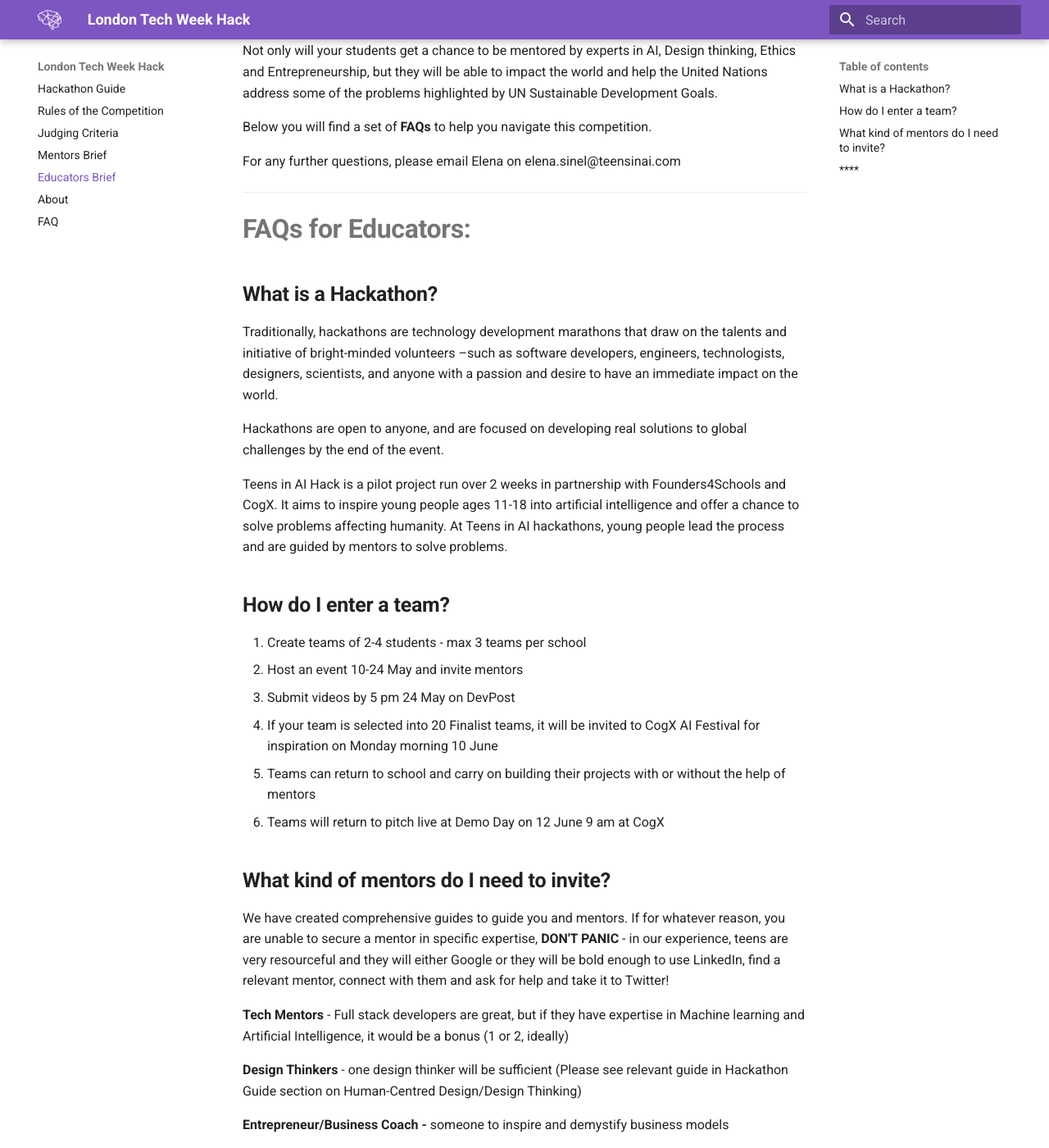
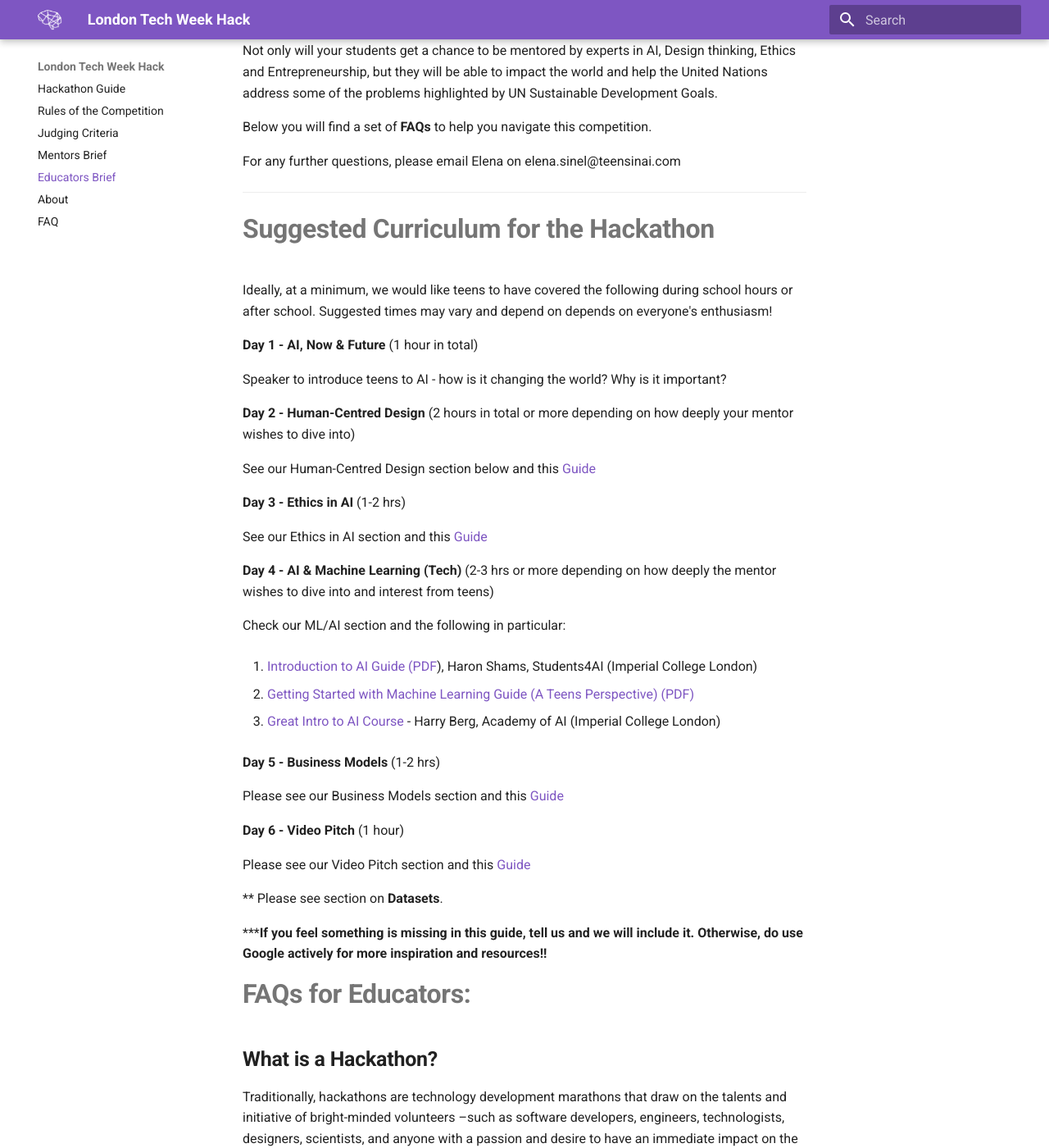
Before and after one commit to elenasinel/tech-week, an MkDocs documentation site: the page built from docs/educators.md, in a window 1280 px wide and 1400 px high, scrolled down 215 px. Shown: the whole window at 82% size. Built offline with MkDocs 1.6.1 and Material for MkDocs 9.7.7, drawn with Linux system fonts in a browser that asks for light colours.

Commit message:
Update Documentation “educators”

```diff
--- a/docs/educators.md
+++ b/docs/educators.md
@@ -14,6 +14,44 @@
 For any further questions, please email Elena on elena.sinel@teensinai.com
 
 - - -
+
+# **Suggested Curriculum for the Hackathon**
+
+Ideally, at a minimum, we would like teens to have covered the following during school hours or after school. Suggested times may vary and depend on depends on everyone's enthusiasm!
+
+**Day 1 -  AI, Now & Future** (1 hour in total)
+
+Speaker to introduce teens to AI - how is it changing the world? Why is it important?
+
+**Day 2 - Human-Centred Design** (2 hours in total or more depending on how deeply your mentor wishes to dive into)
+
+See our Human-Centred Design section below and this [Guide](https://drive.google.com/file/d/1zpjIXhG5X6DtwytUJwC8UqgG-SibMXEU/view)
+
+**Day 3 - Ethics in AI** (1-2 hrs)
+
+See our Ethics in AI section and this [Guide](https://teensinai.com/wp-content/uploads/2019/05/Ethics-in-AI-Guide-London-Tech-Week-Hack.pdf)
+
+**Day 4 - AI & Machine Learning (Tech)** (2-3 hrs or more depending on how deeply the mentor wishes to dive into and interest from teens)
+
+Check our ML/AI section and the following in particular:
+
+1. [Introduction to AI Guide (PDF](https://drive.google.com/open?id=1sHcZzhHqwhZ86arIqWhmbvUTqb5vT5tc)), Haron Shams, Students4AI (Imperial College London)
+
+2. [Getting Started with Machine Learning Guide (A Teens Perspective)  (PDF)](https://drive.google.com/open?id=1JhmVrrI5JhPylJVna4NFU7UWyDhTRNnv)
+
+3. [Great Intro to AI Course](https://github.com/life-efficient/Academy-of-AI) - Harry Berg, Academy of AI (Imperial College London)
+
+**Day 5 - Business Models** (1-2 hrs)
+
+Please see our Business Models section and this [Guide](https://drive.google.com/file/d/1SLCSURVGCoKk2ahvA3aWga-l0J3XuiRo/view)
+
+**Day 6 - Video Pitch** (1 hour)
+
+Please see our Video Pitch section and this [Guide](https://drive.google.com/file/d/1NqrGYCoQU8HVXAJaaE1-3xNHzbvXEZLe/view)
+
+\*\* Please see section on **Datasets**.
+
+\*\****If you feel something is missing in this guide, tell us and we will include it. Otherwise, do use Google actively for more inspiration and resources!!**
 
 # **FAQs for Educators:**
 
```
